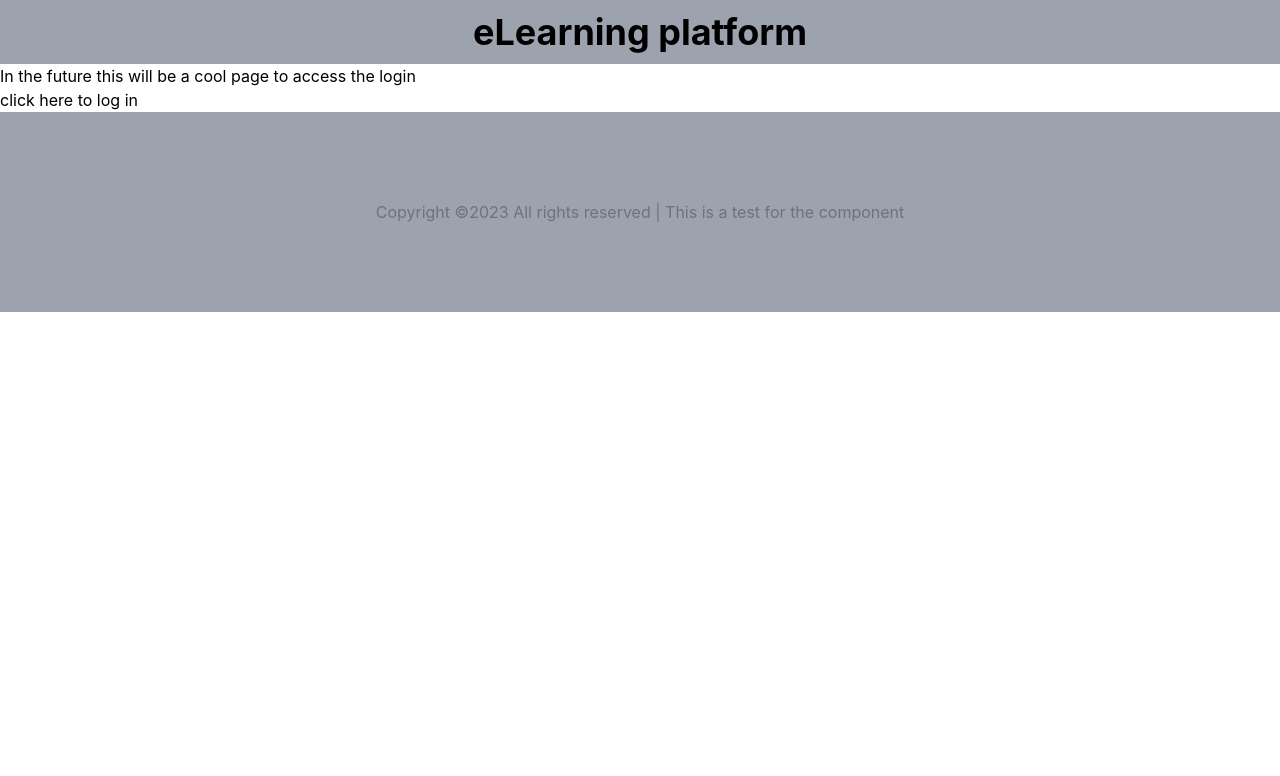
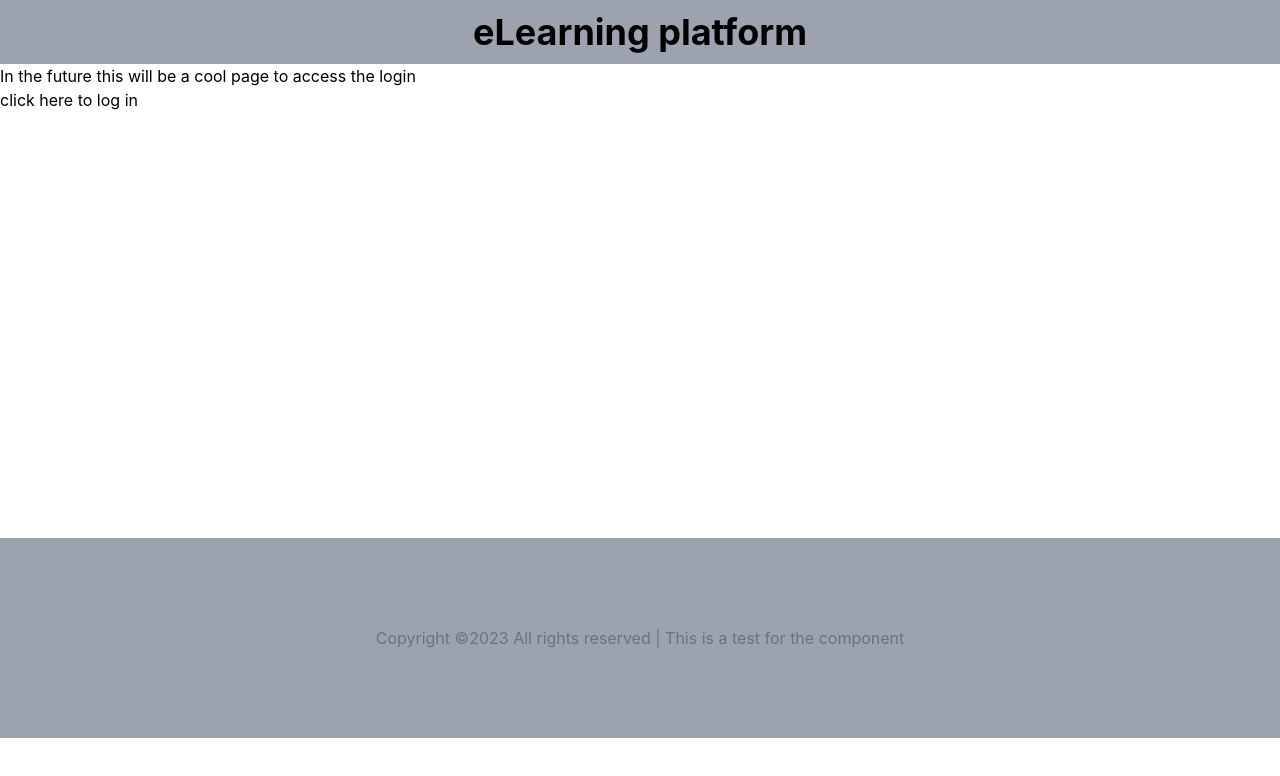
Before and after one commit to iruneguinea9/elearning-page, a Next.js app: page / in a window 1280 px wide. Shown: the top 776 px of the page. Built offline with nearby package versions, Linux system fonts and the light colour scheme.

Commit message:
fixing a couple things

```diff
--- a/pages/index.js
+++ b/pages/index.js
@@ -15,7 +15,8 @@ export default function Home({  }) {
       </div>
       </header>
           <h1> In the future this will be a cool page to access the login</h1>
-           <Link href={`singin`}>click here to log in</Link>
+          <div style={{ minHeight: "450px" }}> <Link href={`singin`}>click here to log in</Link></div>
+
       <Footer></Footer>
      </>
       );
--- a/pages/singin.js
+++ b/pages/singin.js
@@ -58,9 +58,9 @@ export default function SignIn() {
               </Link>
       </div>
       </header>
-      <div className={styles.container}>
+      <div className={styles.container} style={{ minHeight: "450px" }}>
         <h1 className={styles.title}>Sign In</h1>
-        <div className={styles.form}>
+        <div className={styles.form} >
           <input className={styles.input} type="text" name="username" placeholder="username" value={state.username} onChange={handleChange} autoComplete="off" />
           <input className={styles.input} type="password" name="password" placeholder="password" value={state.password} onChange={handleChange} />
           <button className={styles.btn} onClick={handleSubmit}>Submit</button>
```
